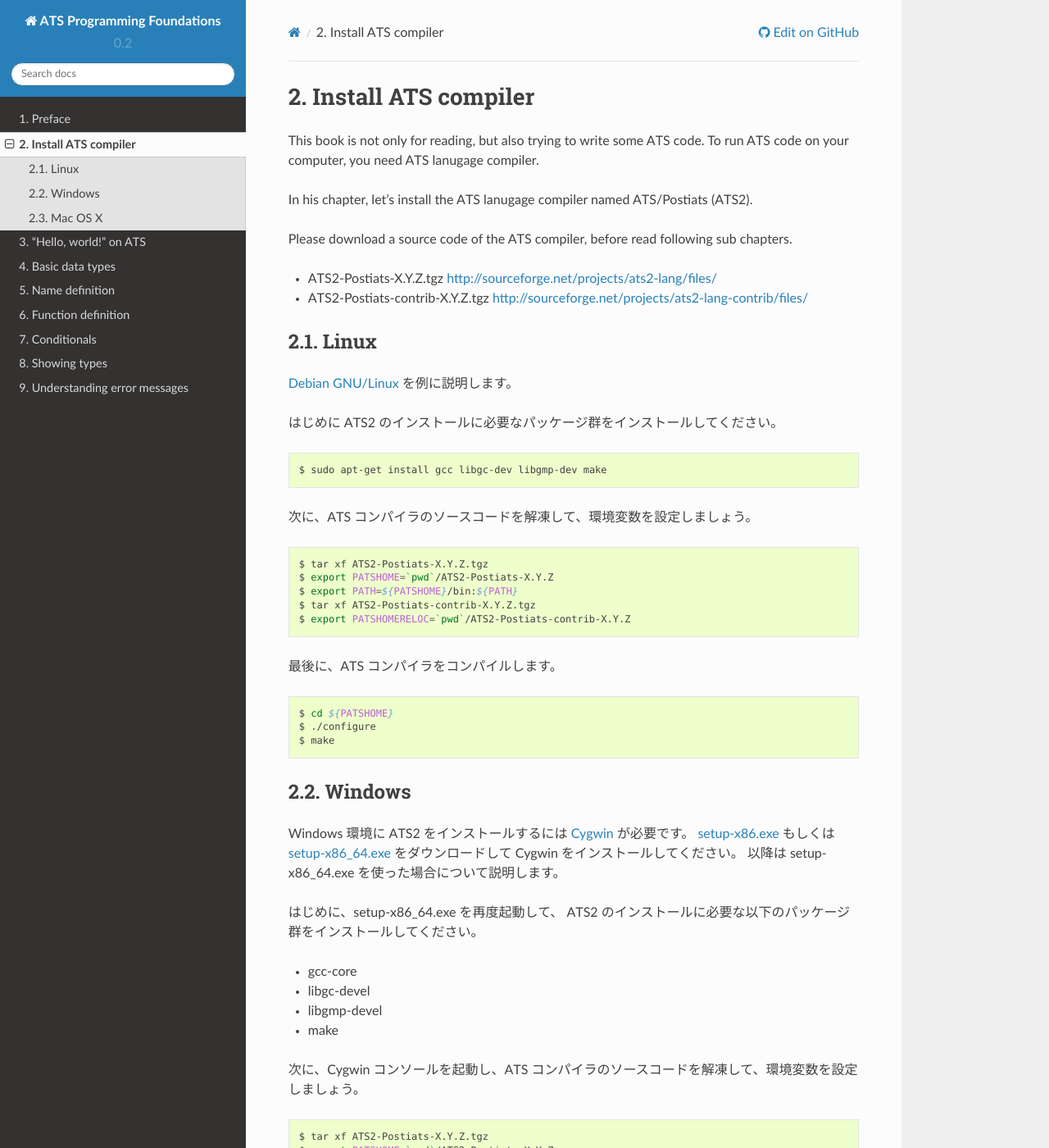
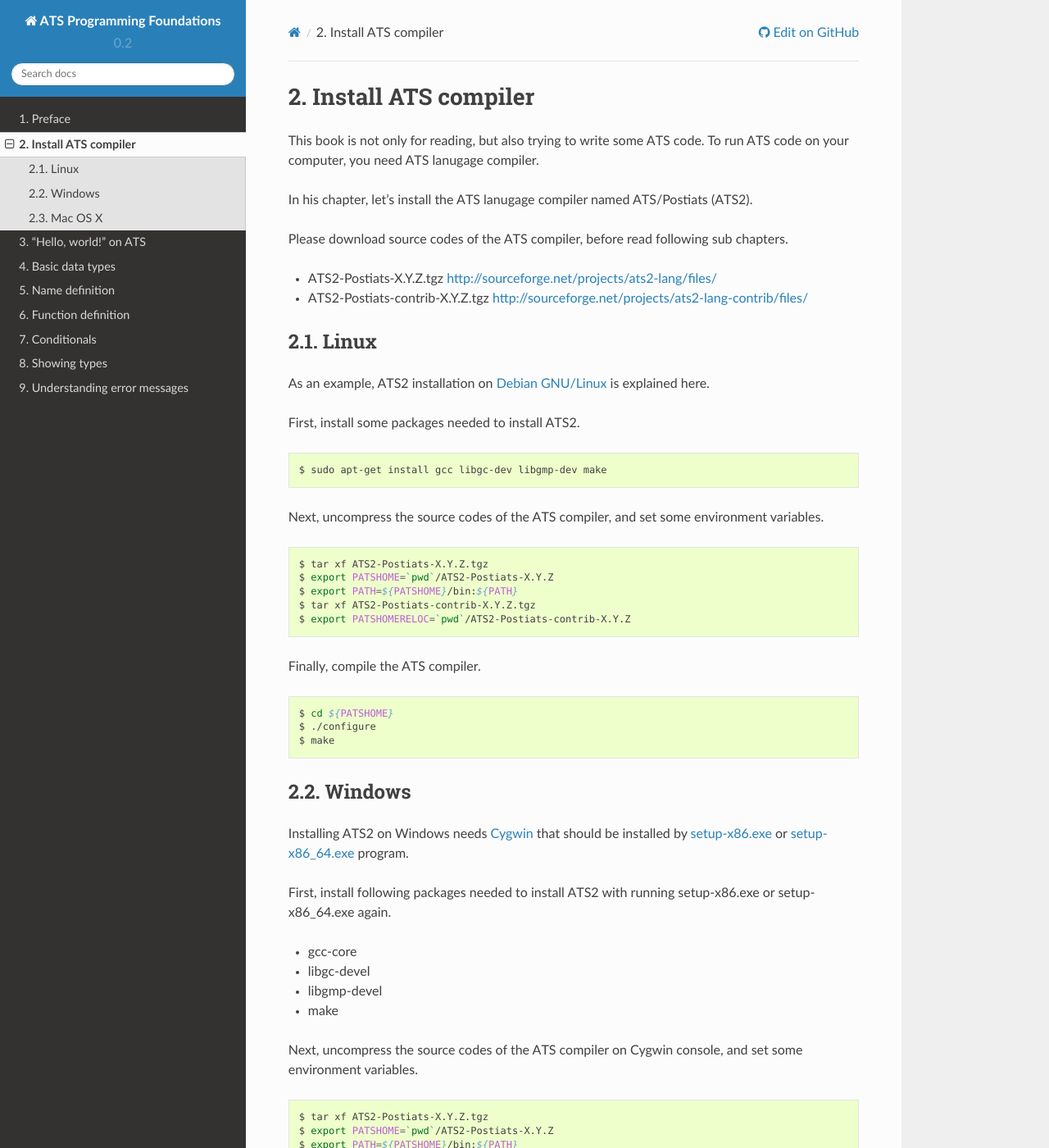
Before and after one commit to jats-ug/ATS_Foundations, a Sphinx documentation site: the page built from source/install_ats.rst, in a window 1280 px wide and 1400 px high. Shown: the whole window at 82% size. Built offline with Sphinx 7.4.7 and the Read the Docs theme 2.0.0, drawn with Linux system fonts in a browser that asks for light colours; some of the changed text lies outside the part shown.

Commit message:
Translate install chapter

```diff
--- a/source/install_ats.rst
+++ b/source/install_ats.rst
@@ -7,7 +7,7 @@ To run ATS code on your computer, you need ATS lanugage compiler.
 
 In his chapter, let's install the ATS lanugage compiler named ATS/Postiats (ATS2).
 
-Please download a source code of the ATS compiler, before read following sub chapters.
+Please download source codes of the ATS compiler, before read following sub chapters.
 
 * ATS2-Postiats-X.Y.Z.tgz http://sourceforge.net/projects/ats2-lang/files/
 * ATS2-Postiats-contrib-X.Y.Z.tgz http://sourceforge.net/projects/ats2-lang-contrib/files/
@@ -15,15 +15,15 @@ Please download a source code of the ATS compiler, before read following sub cha
 Linux
 =====
 
-`Debian GNU/Linux`_ を例に説明します。
+As an example, ATS2 installation on `Debian GNU/Linux`_ is explained here.
 
-はじめに ATS2 のインストールに必要なパッケージ群をインストールしてください。
+First, install some packages needed to install ATS2.
 
 .. code-block:: shell
 
    $ sudo apt-get install gcc libgc-dev libgmp-dev make
 
-次に、ATS コンパイラのソースコードを解凍して、環境変数を設定しましょう。
+Next, uncompress the source codes of the ATS compiler, and set some environment variables.
 
 .. code-block:: shell
 
@@ -33,7 +33,7 @@ Linux
    $ tar xf ATS2-Postiats-contrib-X.Y.Z.tgz
    $ export PATSHOMERELOC=`pwd`/ATS2-Postiats-contrib-X.Y.Z
 
-最後に、ATS コンパイラをコンパイルします。
+Finally, compile the ATS compiler.
 
 .. code-block:: shell
 
@@ -46,11 +46,9 @@ Linux
 Windows
 =======
 
-Windows 環境に ATS2 をインストールするには Cygwin_ が必要です。
-`setup-x86.exe`_ もしくは `setup-x86_64.exe`_ をダウンロードして Cygwin をインストールしてください。
-以降は setup-x86_64.exe を使った場合について説明します。
+Installing ATS2 on Windows needs Cygwin_ that should be installed by `setup-x86.exe`_ or `setup-x86_64.exe`_ program.
 
-はじめに、setup-x86_64.exe を再度起動して、 ATS2 のインストールに必要な以下のパッケージ群をインストールしてください。
+First, install following packages needed to install ATS2 with running setup-x86.exe or setup-x86_64.exe again.
 
 * gcc-core
 * libgc-devel
@@ -61,7 +59,7 @@ Windows 環境に ATS2 をインストールするには Cygwin_ が必要です
 .. _`setup-x86.exe`: http://cygwin.com/setup-x86.exe
 .. _`setup-x86_64.exe`: http://cygwin.com/setup-x86_64.exe
 
-次に、Cygwin コンソールを起動し、ATS コンパイラのソースコードを解凍して、環境変数を設定しましょう。
+Next, uncompress the source codes of the ATS compiler on Cygwin console, and set some environment variables.
 
 .. code-block:: shell
 
@@ -71,7 +69,7 @@ Windows 環境に ATS2 をインストールするには Cygwin_ が必要です
    $ tar xf ATS2-Postiats-contrib-X.Y.Z.tgz
    $ export PATSHOMERELOC=`pwd`/ATS2-Postiats-contrib-X.Y.Z
 
-最後に、ATS コンパイラをコンパイルします。
+Finally, compile the ATS compiler.
 
 .. code-block:: shell
 
@@ -82,15 +80,13 @@ Windows 環境に ATS2 をインストールするには Cygwin_ が必要です
 Mac OS X
 ========
 
-Homebrew_ がインストールされていることを前提に説明します。
-
-はじめに、ATS2 のインストールに必要なパッケージ群をインストールしてください。
+First, set up Homebrew_ and install some packages needed to install ATS2.
 
 .. code-block:: shell
 
    $ brew install gmp bdw-gc
 
-次に、ATS コンパイラのソースコードを解凍して、環境変数を設定しましょう。
+Next, uncompress the source codes of the ATS compiler, and set some environment variables.
 
 .. code-block:: shell
 
@@ -100,12 +96,12 @@ Homebrew_ がインストールされていることを前提に説明します
    $ tar xf ATS2-Postiats-contrib-X.Y.Z.tgz
    $ export PATSHOMERELOC=`pwd`/ATS2-Postiats-contrib-X.Y.Z
 
-最後に、ATS コンパイラをコンパイルします。
+Finally, compile the ATS compiler.
 
 .. code-block:: shell
 
    $ cd ${PATSHOME}
    $ ./configure
-   $ make
+   $ make GCFLAG=-D_ATS_NGC
 
 .. _Homebrew: http://brew.sh/
```
